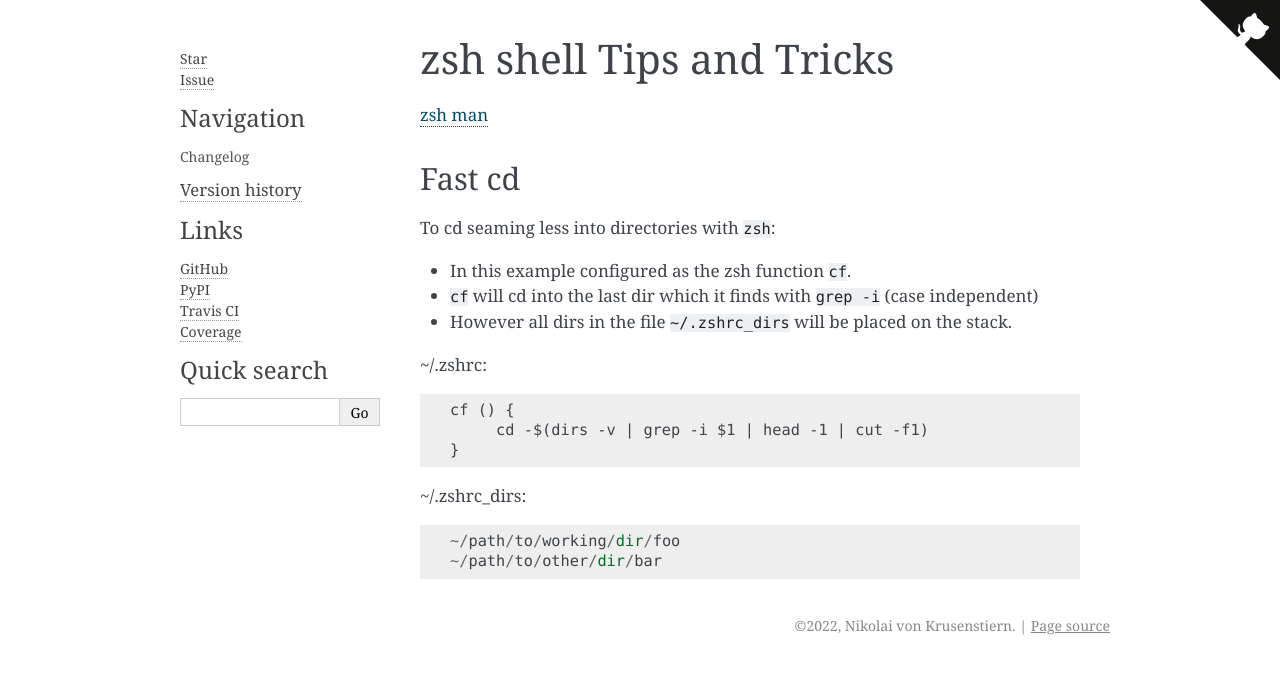
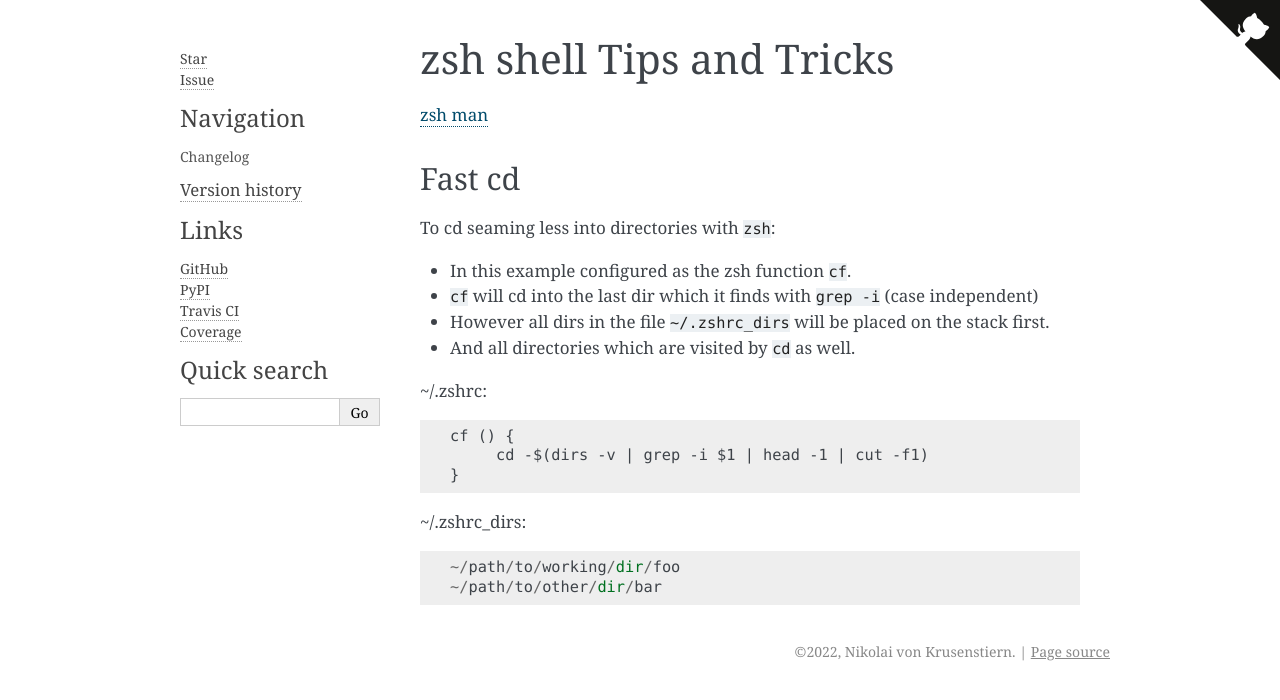
Before and after one commit to cruisen/cli-calc, a Sphinx documentation site: the page built from docs/extras/zsh.md, in a window 1280 px wide. Shown: the top 700 px of the page. Built offline with Sphinx 7.4.7, drawn with Linux system fonts in a browser that asks for light colours.

Commit message:
add Details about pushd on cd

````diff
--- a/docs/extras/zsh.md
+++ b/docs/extras/zsh.md
@@ -7,7 +7,8 @@ To cd seaming less into directories with ```zsh```:
 
 - In this example configured as the zsh function ```cf```.
 - ```cf``` will cd into the last dir which it finds with ```grep -i``` (case independent)
-- However all dirs in the file ```~/.zshrc_dirs``` will be placed on the stack.
+- However all dirs in the file ```~/.zshrc_dirs``` will be placed on the stack first.
+- And all directories which are visited by ```cd``` as well.
 
 ~/.zshrc:
 ```
````
